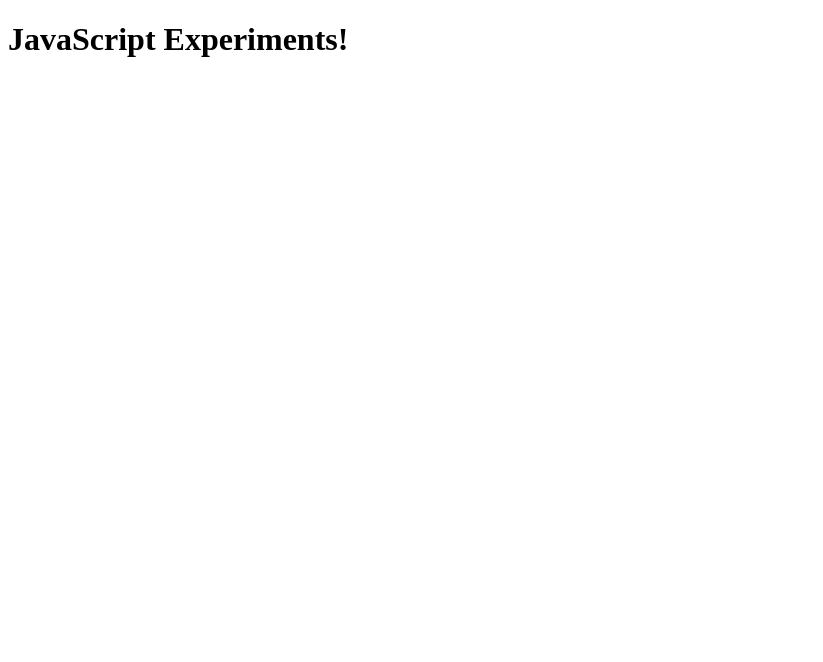
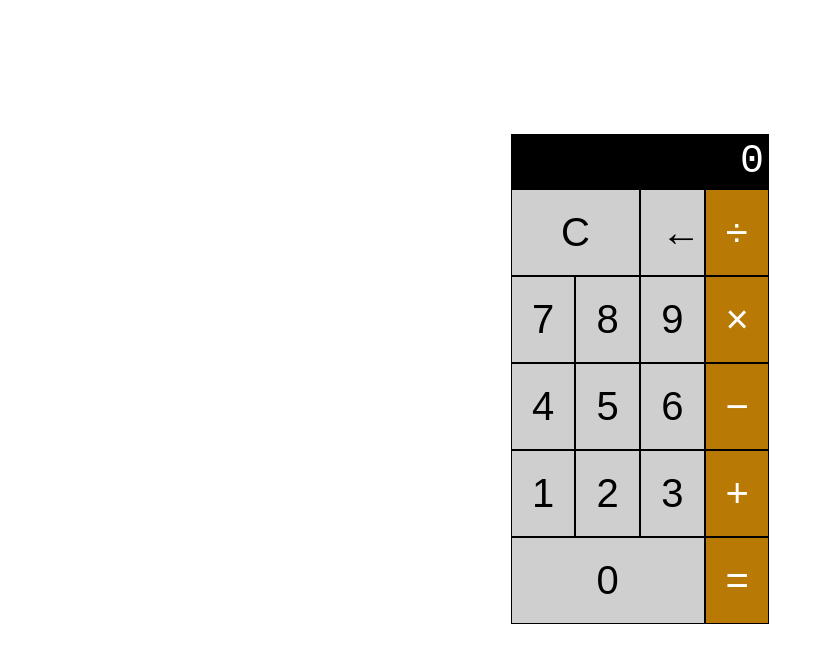
Before and after one commit to ZakBrinlee/FE-Masters-Beginner-Path, a plain HTML site: page Complete Intro to Web Development, v2/javascript/index.html in a window 1280 px wide. Shown: the whole page, without its empty margins (0-823 px from the left). Drawn offline with Linux system fonts and the light colour scheme.

Commit message:
JS excercise half done

```diff
--- a/Complete Intro to Web Development, v2/javascript/experiments.js
+++ /dev/null
@@ -1 +0,0 @@
-const myName = 'Zak Brinlee';
--- a/Complete Intro to Web Development, v2/javascript/index.html
+++ b/Complete Intro to Web Development, v2/javascript/index.html
@@ -2,12 +2,43 @@
 <html lang="en">
 
 <head>
-  <title>JavaScript Experiments</title>
+  <meta charset="UTF-8">
+  <meta name="viewport" content="width=device-width, initial-scale=1.0">
+  <title>JavaScript, HTML, and CSS Project</title>
+  <link rel="stylesheet" href="./styles.css">
 </head>
 
 <body>
-  <h1>JavaScript Experiments!</h1>
-  <script src="./experiments.js"></script>
+  <div class="container">
+    <div class="readout">0</div>
+    <div class="row">
+      <button class="btn two">C</button>
+      <button class="btn">&larr;</button>
+      <button class="btn">&divide;</button>
+    </div>
+    <div class="row">
+      <button class="btn">7</button>
+      <button class="btn">8</button>
+      <button class="btn">9</button>
+      <button class="btn">&times;</button>
+    </div>
+    <div class="row">
+      <button class="btn">4</button>
+      <button class="btn">5</button>
+      <button class="btn">6</button>
+      <button class="btn">&minus;</button>
+    </div>
+    <div class="row">
+      <button class="btn">1</button>
+      <button class="btn">2</button>
+      <button class="btn">3</button>
+      <button class="btn">&#x2b;</button>
+    </div>
+    <div class="row">
+      <button class="btn three">0</button>
+      <button class="btn">&#x3d;</button>
+    </div>
+  </div>
 </body>
 
 </html>
--- /dev/null
+++ b/Complete Intro to Web Development, v2/javascript/styles.css
@@ -0,0 +1,57 @@
+* {
+    box-sizing: border-box;
+}
+
+body {
+  display: flex;
+  justify-content: center;
+  align-items: center;
+  font-size: 40px;
+  font-family: monospace;
+}
+
+.container {
+  margin-top: 10%;
+  background-color: black;
+  color: white;
+}
+
+.btn {
+  font-size: 40px;
+  width: 25%;
+  padding: 20px;
+  cursor: pointer;
+  background-color: rgb(207, 207, 207);
+  border: 1px solid black;
+}
+
+.btn:hover {
+  background-color: rgb(230, 230, 230);
+}
+
+.btn:active {
+  background-color: rgb(160, 160, 160);
+}
+
+.btn:last-child {
+  background-color: rgb(184, 121, 5);
+  color: white;
+}
+
+.readout {
+  text-align: right;
+  padding: 5px;
+}
+
+.row {
+  display: flex;
+  justify-content: space-between;
+}
+
+.two {
+  width: 50%;
+}
+
+.three {
+  width: 75%;
+}
```
Also changed, not shown: Complete Intro to Web Development, v2/course-notes.md (+10 -7 lines), Complete Intro to Web Development, v2/javascript/excercise-calculator.js (added, +11 -0 lines).
